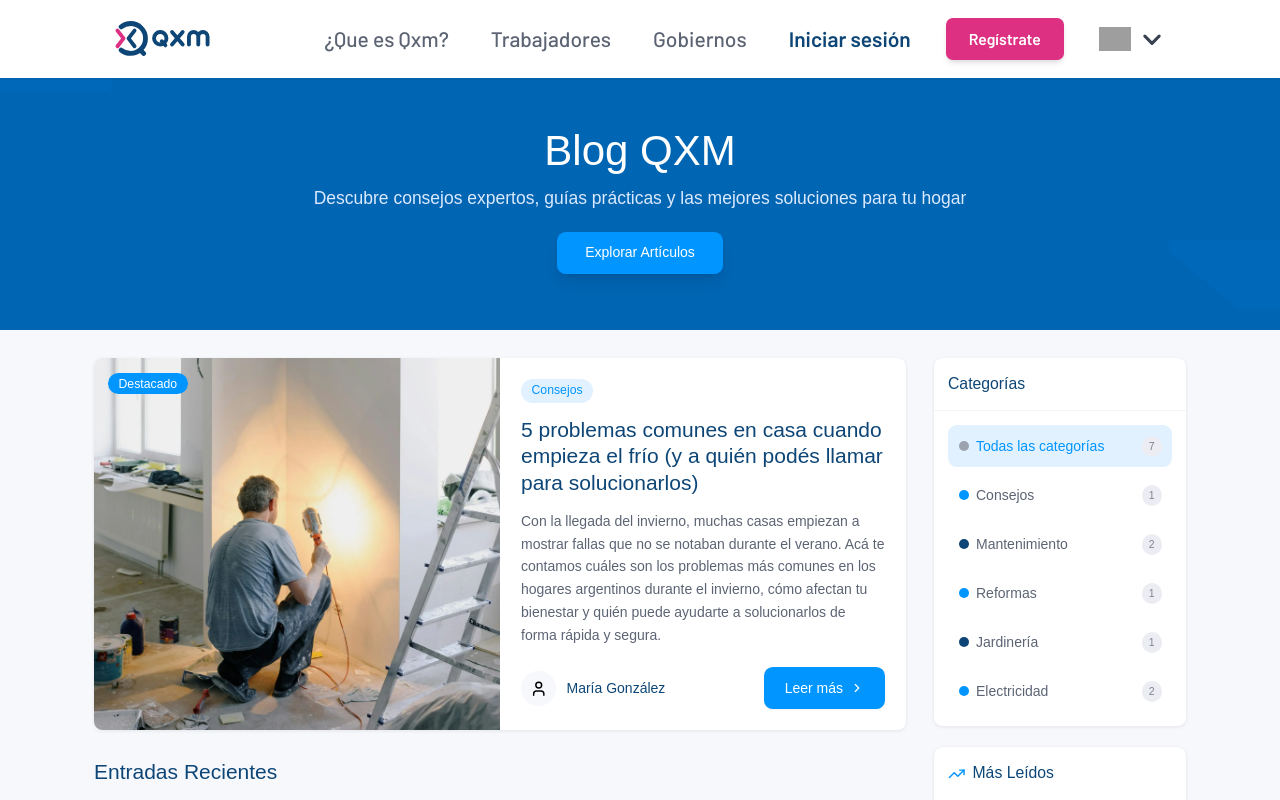
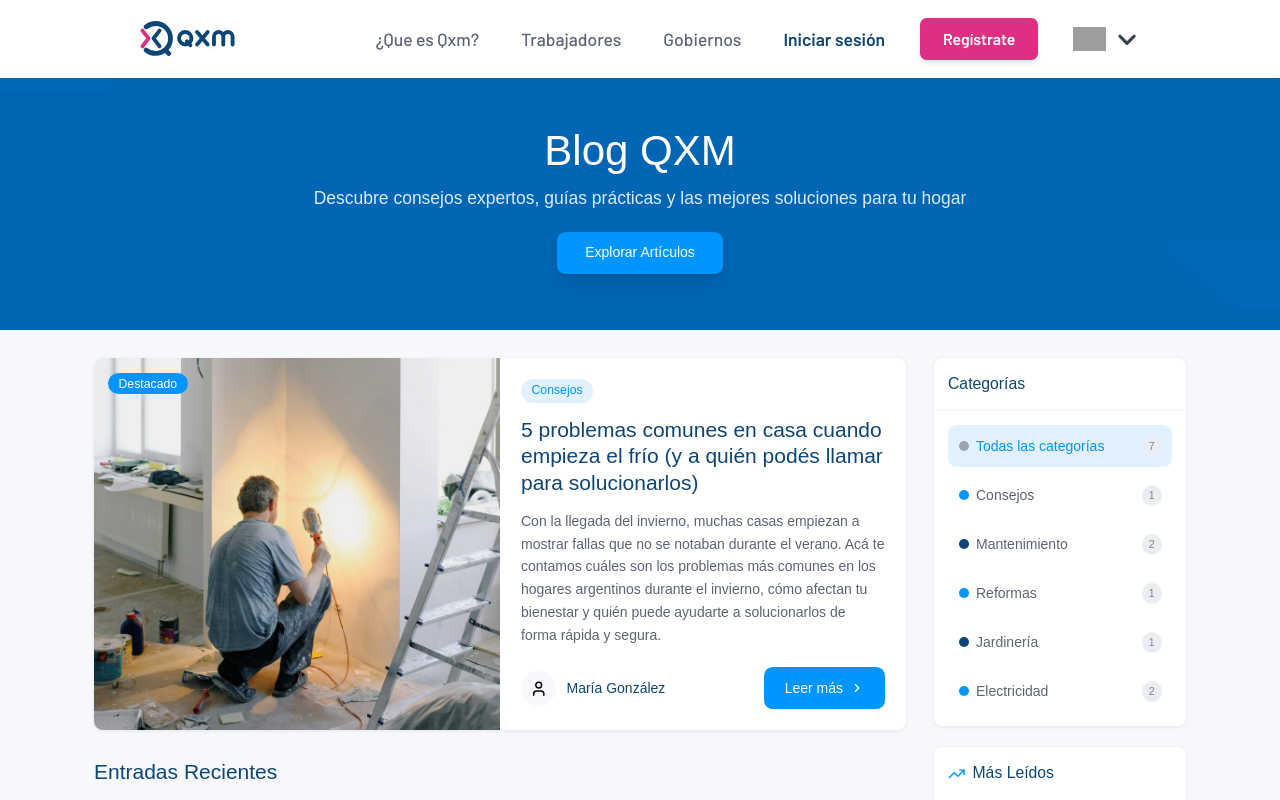
Before and after one commit to MelGar35/blog-qxm, a React (Vite) app: page / in a window 1280 px wide. Shown: the top 800 px of the page. Built offline with nearby package versions, Linux system fonts and the light colour scheme; grey boxes are pictures that could not be loaded.

Commit message:
Fix(header): change text size

```diff
--- a/src/components/Header.tsx
+++ b/src/components/Header.tsx
@@ -19,13 +19,13 @@ const Header: React.FC = () => {
         {/* Menú de Navegación (Desktop) y Botones */}
         <div className="hidden md:flex items-center">
           <nav className="flex space-x-6 lg:space-x-12">
-            <a href="#que-es" className="text-[#5c6474] hover:underline text-2xl font-medium">¿Que es Qxm?</a>
-            <a href="#trabajadores" className="text-[#5c6474] hover:underline text-2xl font-medium">Trabajadores</a>
-            <a href="#gobiernos" className="text-[#5c6474] hover:underline text-2xl font-medium">Gobiernos</a>
+            <a href="#que-es" className="text-[#5c6474] hover:underline text-xl font-medium">¿Que es Qxm?</a>
+            <a href="#trabajadores" className="text-[#5c6474] hover:underline text-xl font-medium">Trabajadores</a>
+            <a href="#gobiernos" className="text-[#5c6474] hover:underline text-xl font-medium">Gobiernos</a>
           </nav>
 
           <div className="flex items-center ml-12 space-x-4 lg:space-x-10 ">
-            <a href="#iniciar-sesion" className="text-[#0d4676] hover:text-qxm-pink text-2xl font-semibold">Iniciar sesión</a>
+            <a href="#iniciar-sesion" className="text-[#0d4676] hover:text-qxm-pink text-xl font-semibold">Iniciar sesión</a>
             <a href="#registrate" className="bg-qxm-pink text-white font-semibold py-2 px-6 rounded-md shadow-md text-lg border-2 border-transparent hover:bg-white hover:text-qxm-pink hover:border-qxm-pink transition-colors duration-300">
               Regístrate
             </a>
```
